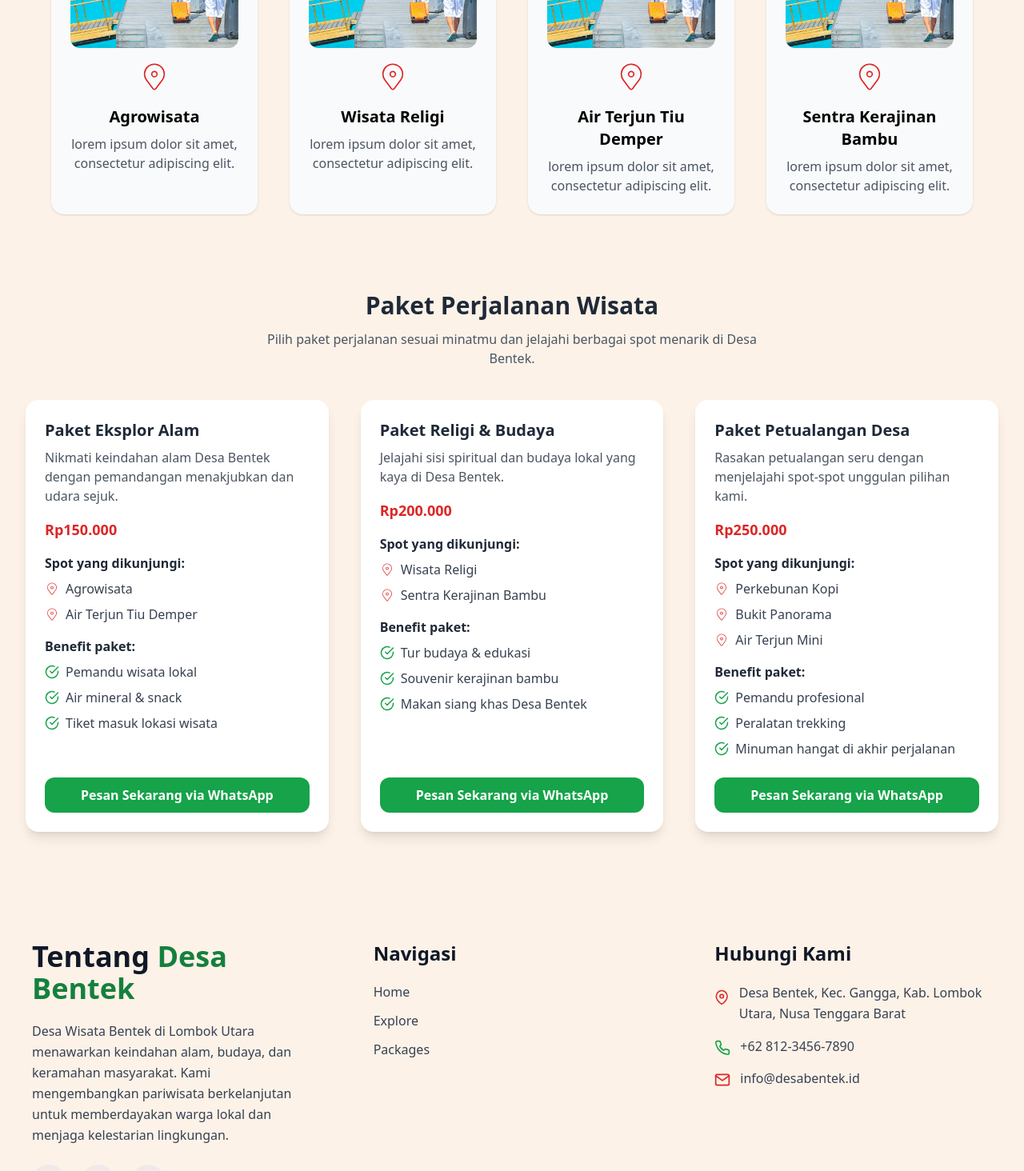
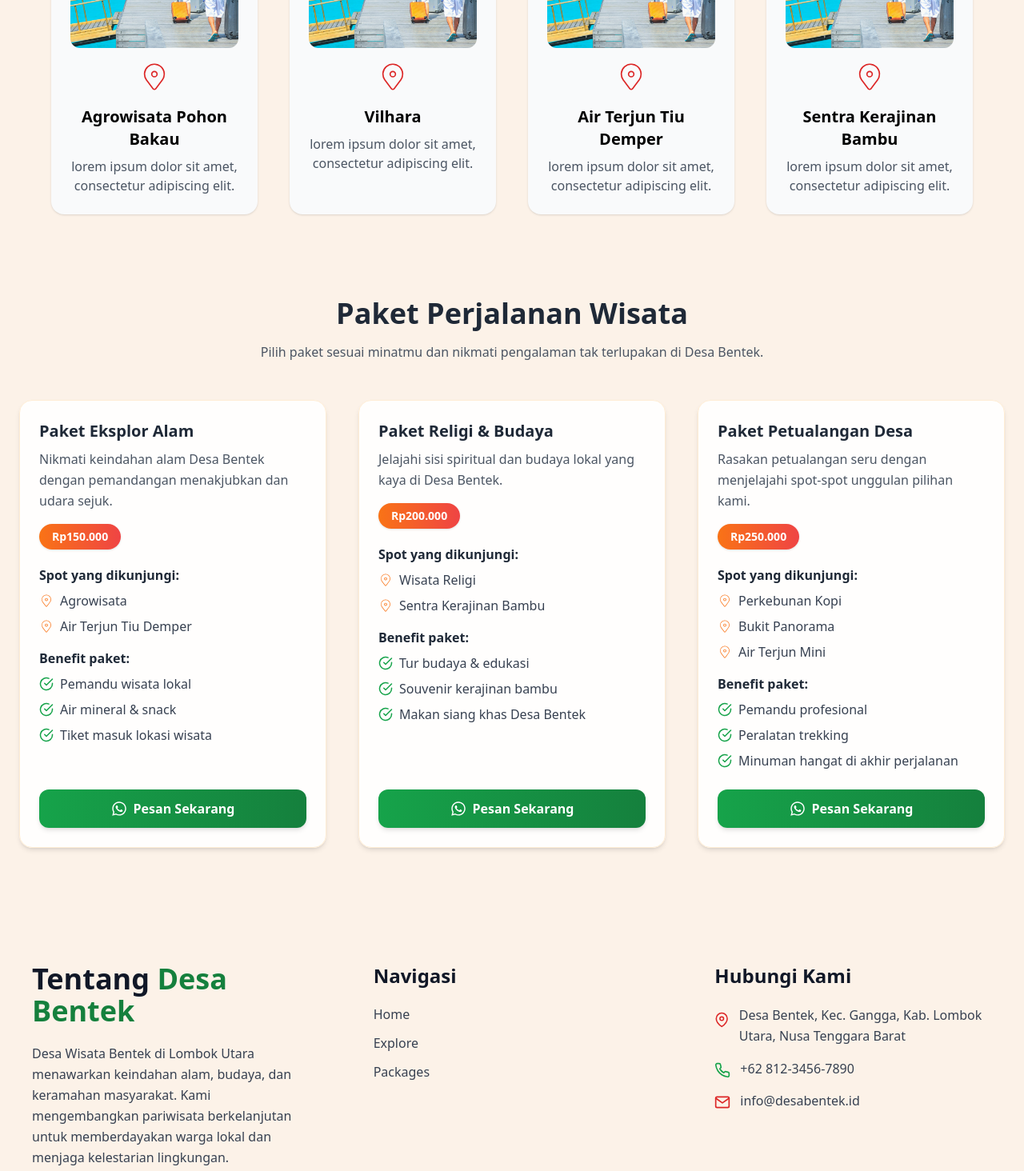
Before and after one commit to glgibran7/fe-wisata-desa-bentek, a React (Create React App) app: page / in a window 1280 px wide. Shown: the part 1100-2564 px from the top of the page at 80% size. Built offline with nearby package versions, Linux system fonts and the light colour scheme.

Commit message:
Update WhatsApp link and enhance TravelPackages component styling

```diff
--- a/src/components/Contact.jsx
+++ b/src/components/Contact.jsx
@@ -52,7 +52,7 @@ export default function ContactSection() {
               <FaInstagram size={18} />
             </a>
             <a
-              href="https://desabentek.id"
+              href="https://bentek.nusadesa.id/"
               target="_blank"
               rel="noopener noreferrer"
               className="p-3 bg-gray-200/60 hover:bg-green-600 hover:text-white rounded-full transition"
--- a/src/components/Explore.jsx
+++ b/src/components/Explore.jsx
@@ -7,13 +7,13 @@ import coba from "../assets/images/tes.jpg";
 const explore = [
   {
     icon: <CiLocationOn className="w-10 h-10 text-red-600" />,
-    title: "Agrowisata",
+    title: "Agrowisata Pohon Bakau",
     desc: "lorem ipsum dolor sit amet, consectetur adipiscing elit.",
     image: coba,
   },
   {
     icon: <CiLocationOn className="w-10 h-10 text-red-600" />,
-    title: "Wisata Religi",
+    title: "Vilhara",
     desc: "lorem ipsum dolor sit amet, consectetur adipiscing elit.",
     image: coba,
   },
--- a/src/components/Hero.jsx
+++ b/src/components/Hero.jsx
@@ -4,7 +4,6 @@ import logo from "../assets/images/logo_wisata_desa_bentek.png";
 import maps from "../assets/images/map_wisata_desa_bentek.png";
 
 export default function Hero() {
-  // Variants reusable untuk animasi masuk
   const fadeUp = {
     hidden: { opacity: 0, y: 50 },
     visible: (delay = 0) => ({
@@ -17,15 +16,15 @@ export default function Hero() {
   return (
     <section
       id="home"
-      className="relative flex flex-col md:flex-row items-center justify-center min-h-screen bg-[#fcf2e8] px-4 sm:px-8 md:px-16 py-12 overflow-hidden"
+      className="relative flex flex-col md:flex-row items-center justify-center min-h-screen bg-[#fcf2e8] px-4 sm:px-8 md:px-20 lg:px-12 py-12 overflow-hidden"
     >
       {/* Kiri: Logo + Teks */}
-      <div className="w-full md:w-1/2 flex flex-col items-center md:items-start text-center md:text-left z-10">
+      <div className="w-full md:w-1/2 flex flex-col items-center md:items-start text-center md:text-left z-10 md:pl-8 lg:pl-12">
         {/* Logo */}
         <motion.img
           src={logo}
           alt="Logo Wisata Desa Bentek"
-          className="w-[160px] sm:w-[200px] md:w-[230px] h-auto mb-4 drop-shadow-lg"
+          className="w-[160px] sm:w-[200px] md:w-[230px] h-auto mb-2 drop-shadow-lg md:-ml-6 lg:-ml-10"
           initial="hidden"
           whileInView="visible"
           viewport={{ once: true, amount: 0.4 }}
--- a/src/components/TravelPackages.jsx
+++ b/src/components/TravelPackages.jsx
@@ -1,8 +1,9 @@
 import { motion } from "framer-motion";
 import { CiLocationOn } from "react-icons/ci";
 import { FiCheckCircle } from "react-icons/fi";
+import { FaWhatsapp } from "react-icons/fa";
 
-const whatsappNumber = "6282867542132"; // nomor WhatsApp tujuan
+const whatsappNumber = "6282867542132";
 
 const travelPackages = [
   {
@@ -41,23 +42,18 @@ const travelPackages = [
 ];
 
 export default function TravelPackages() {
-  // 🔹 Fungsi untuk membuat link WA dinamis
   const createWhatsAppLink = (pkg) => {
     const message = `Halo Admin Wisata Desa Bentek 👋%0ASaya tertarik untuk memesan *${pkg.name}*.%0A%0AInformasi paket:%0A- Deskripsi: ${pkg.desc}%0A- Harga: ${pkg.price}%0A%0AMohon info lebih lanjut mengenai ketersediaan jadwal dan cara pemesanan. Terima kasih! 🙏`;
     return `https://wa.me/${whatsappNumber}?text=${message}`;
   };
 
   return (
-    <section
-      id="packages"
-      className="py-14 bg-[#fcf2e8] text-center px-4 sm:px-6 lg:px-8"
-    >
-      {/* Judul Section */}
+    <section id="packages" className="py-16 bg-[#fcf2e8] text-center px-6">
       <motion.h2
-        initial={{ opacity: 0, y: -30 }}
+        initial={{ opacity: 0, y: -20 }}
         whileInView={{ opacity: 1, y: 0 }}
         transition={{ duration: 0.6 }}
-        className="text-3xl font-extrabold text-gray-800 mb-3"
+        className="text-3xl sm:text-4xl font-extrabold text-gray-800 mb-4"
       >
         Paket Perjalanan Wisata
       </motion.h2>
@@ -66,31 +62,32 @@ export default function TravelPackages() {
         initial={{ opacity: 0 }}
         whileInView={{ opacity: 1 }}
         transition={{ delay: 0.3 }}
-        className="text-gray-600 mb-10 max-w-2xl mx-auto"
+        className="text-gray-600 mb-12 max-w-2xl mx-auto"
       >
-        Pilih paket perjalanan sesuai minatmu dan jelajahi berbagai spot menarik
-        di Desa Bentek.
+        Pilih paket sesuai minatmu dan nikmati pengalaman tak terlupakan di Desa
+        Bentek.
       </motion.p>
 
-      {/* Grid Paket */}
       <div className="grid gap-10 sm:grid-cols-2 lg:grid-cols-3 max-w-7xl mx-auto">
         {travelPackages.map((pkg, idx) => (
           <motion.div
             key={idx}
-            initial={{ opacity: 0, y: 40 }}
+            initial={{ opacity: 0, y: 50 }}
             whileInView={{ opacity: 1, y: 0 }}
-            transition={{ duration: 0.6, delay: idx * 0.2 }}
+            transition={{ duration: 0.6, delay: idx * 0.15 }}
+            whileHover={{ scale: 1.02 }}
             viewport={{ once: true }}
-            className="bg-white rounded-2xl shadow-lg overflow-hidden hover:shadow-xl transition flex flex-col justify-between"
+            className="group relative bg-white/90 backdrop-blur-md rounded-2xl shadow-md hover:shadow-xl hover:-translate-y-1 transition-all duration-300 overflow-hidden flex flex-col border border-orange-100"
           >
+            {/* Konten utama */}
             <div className="p-6 text-left flex-grow">
-              <h3 className="text-xl font-bold text-gray-800 mb-2">
+              <h3 className="text-xl font-bold text-gray-800 mb-2 group-hover:text-orange-600 transition">
                 {pkg.name}
               </h3>
-              <p className="text-gray-600 mb-4">{pkg.desc}</p>
+              <p className="text-gray-600 mb-4 leading-relaxed">{pkg.desc}</p>
 
-              {/* Harga */}
-              <div className="text-lg font-bold text-red-600 mb-4">
+              {/* Harga (tetap di sini) */}
+              <div className="inline-block bg-gradient-to-r from-orange-500 to-red-500 text-white text-sm font-semibold px-4 py-1.5 rounded-full shadow mb-5">
                 {pkg.price}
               </div>
 
@@ -108,8 +105,8 @@ export default function TravelPackages() {
                     viewport={{ once: true }}
                     className="flex items-center gap-2 text-gray-700"
                   >
-                    <CiLocationOn className="text-red-600 text-lg flex-shrink-0" />
-                    <span className="font-medium">{spot}</span>
+                    <CiLocationOn className="text-orange-500 text-lg flex-shrink-0" />
+                    <span>{spot}</span>
                   </motion.li>
                 ))}
               </ul>
@@ -137,9 +134,9 @@ export default function TravelPackages() {
                 href={createWhatsAppLink(pkg)}
                 target="_blank"
                 rel="noopener noreferrer"
-                className="block w-full text-center bg-green-600 hover:bg-green-700 text-white font-semibold py-2.5 rounded-xl transition"
+                className="flex items-center justify-center gap-2 w-full bg-gradient-to-r from-green-600 to-green-700 hover:from-green-700 hover:to-green-800 text-white font-semibold py-3 rounded-xl transition-all shadow-md"
               >
-                Pesan Sekarang via WhatsApp
+                <FaWhatsapp className="text-xl" /> Pesan Sekarang
               </a>
             </div>
           </motion.div>
```
